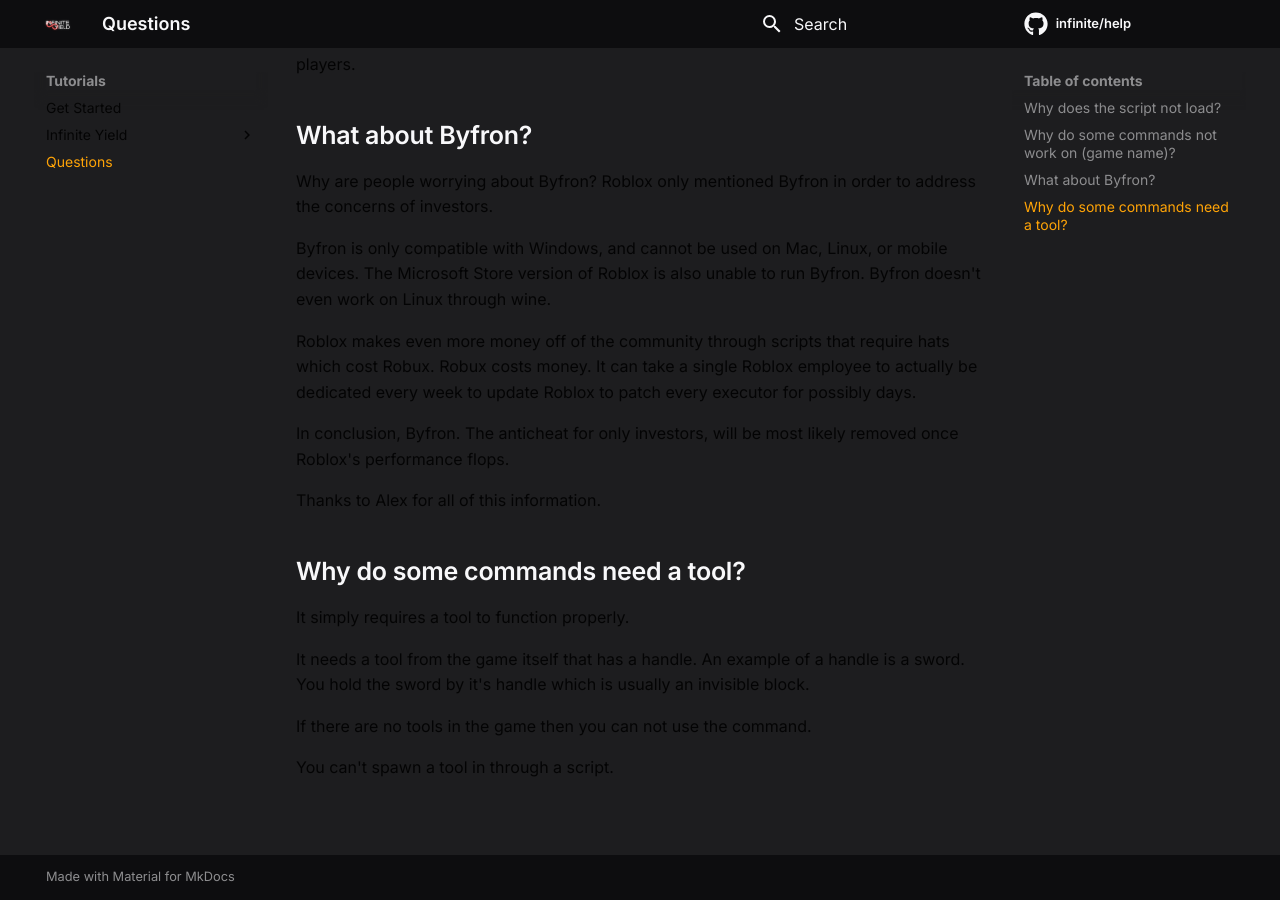
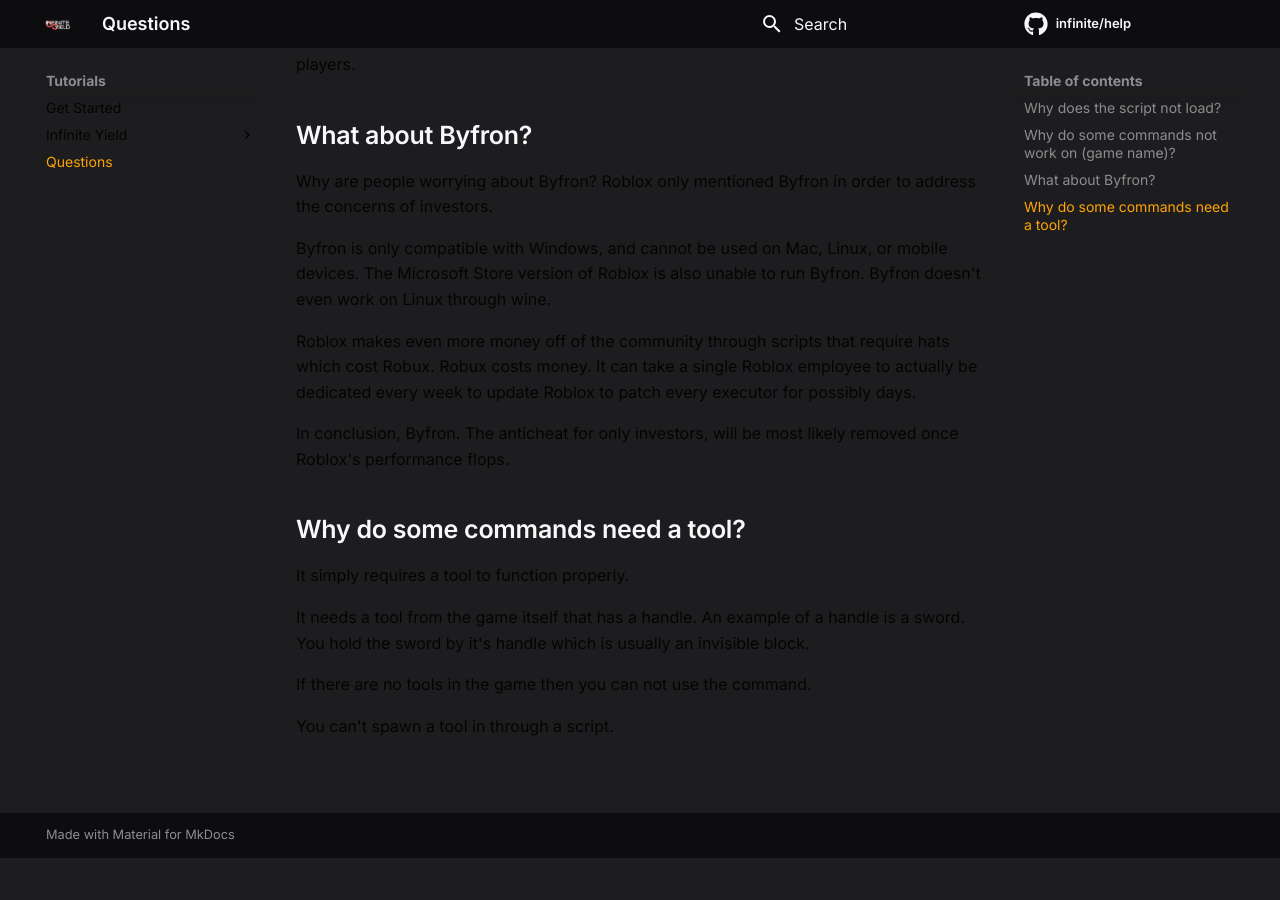
Before and after one commit to moikoros/help, an MkDocs documentation site: the page built from docs/tutorials/questions.md, in a window 1280 px wide and 900 px high, scrolled down 1189 px. Built offline with MkDocs 1.6.1 and Material for MkDocs 9.7.7, drawn with Linux system fonts in a browser that asks for light colours; comment, search, counter and statistics services are not loaded; after the commit the page ends 2047 px from its top, so only the background shows below that.

Commit message:
Update questions.md

```diff
--- a/docs/tutorials/questions.md
+++ b/docs/tutorials/questions.md
@@ -35,8 +35,6 @@
 
 In conclusion, Byfron. The anticheat for only investors, will be most likely removed once Roblox's performance flops.
 
-Thanks to Alex for all of this information.
-
 ## Why do some commands need a tool?
 
 It simply requires a tool to function properly.
```
